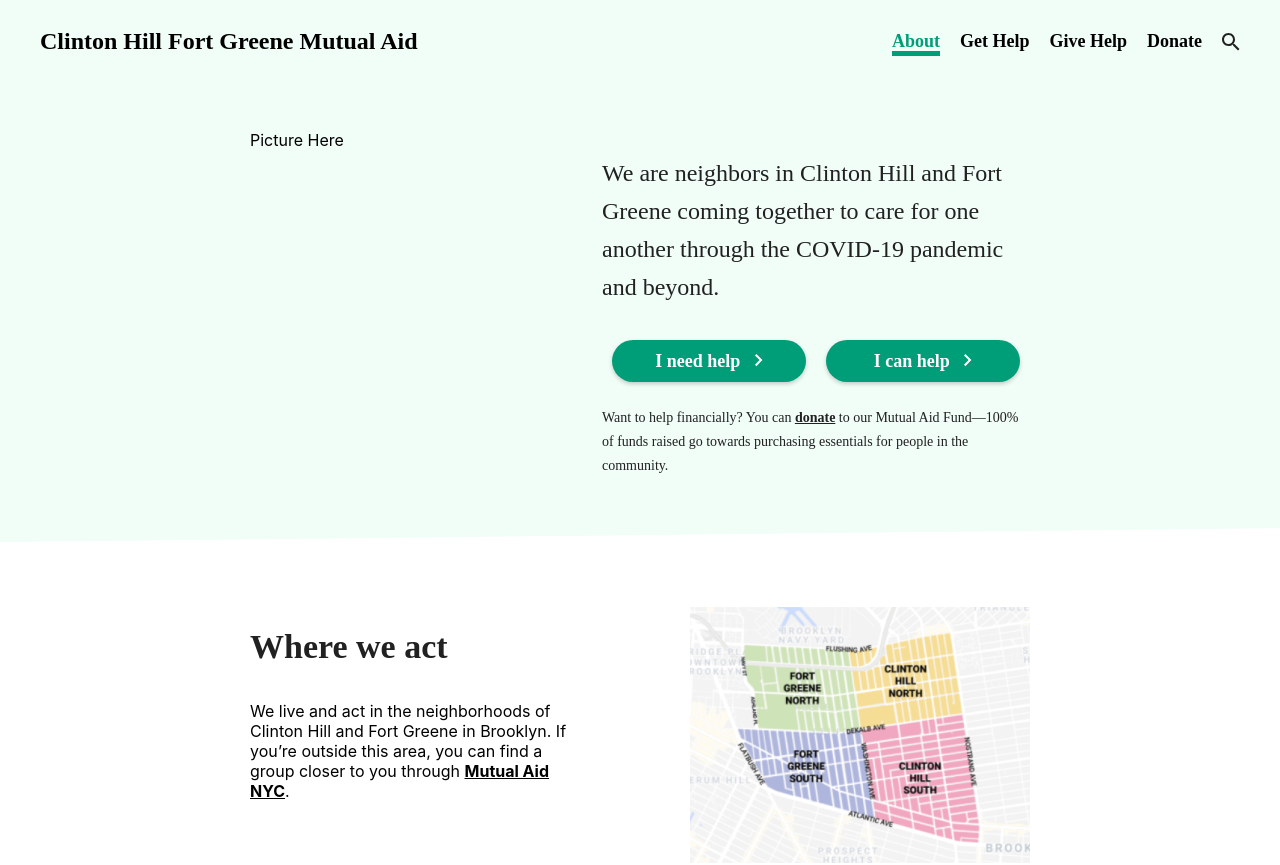
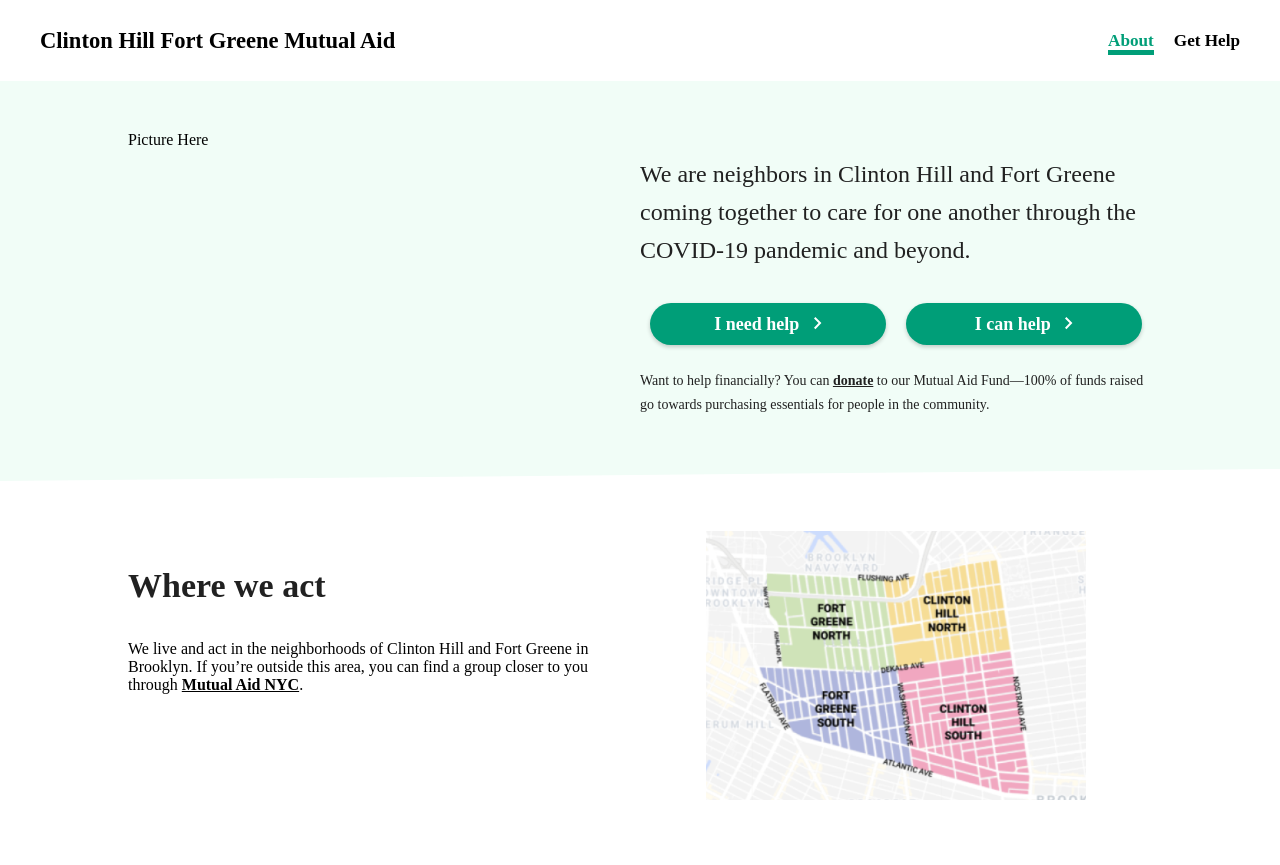
Before and after one commit to RodEsp/chfgma.org, a React (Create React App) app: page / in a window 1280 px wide. Shown: the top 865 px of the page. After the commit the page ends 800 px from the top, so only its background shows below. Built offline with nearby package versions, Linux system fonts and the light colour scheme; a web font is replaced by a local one.

Commit message:
reformatted header. modified router logic

```diff
--- a/package.json
+++ b/package.json
@@ -14,6 +14,7 @@
   "scripts": {
     "start": "react-scripts start",
     "build": "react-scripts build",
+    "deploy": "aws s3 sync build/ s3://mutual-aid-website --acl public-read",
     "test": "react-scripts test",
     "eject": "react-scripts eject"
   },
--- a/public/index.html
+++ b/public/index.html
@@ -6,8 +6,8 @@
     <meta name="viewport" content="width=device-width, initial-scale=1" />
     <!-- <meta name="theme-color" content="#000000" /> -->
     <meta
-      name="Mutual Aid Website"
-      content="Website for Mutual Aid"
+      name="Clinton Hill Fort Greene Mutual Aid Website"
+      content="Website for Clinton Hill Fort Greene Mutual Aid"
     />
     <!-- <link rel="apple-touch-icon" href="%PUBLIC_URL%/logo192.png" /> -->
     <!--
@@ -24,7 +24,7 @@
       work correctly both with client-side routing and a non-root public URL.
       Learn how to configure a non-root public URL by running `npm run build`.
     -->
-    <title>Mutual Aid</title>
+    <title>Clinton Hill Fort Greene Mutual Aid</title>
   </head>
   <body>
     <noscript>You need to enable JavaScript to run this app.</noscript>
--- a/src/App.css
+++ b/src/App.css
@@ -36,3 +36,8 @@
     transform: rotate(360deg);
   }
 }
+
+#app-container {
+  display: flex;
+  flex-direction: column;
+}
--- a/src/App.js
+++ b/src/App.js
@@ -1,22 +1,17 @@
-import React, { useEffect, useState } from 'react';
-import { BrowserRouter as Router, Route, Switch, withRouter } from 'react-router-dom';
-
-import Header from './components/layout/Header.js'
+import React from 'react';
+import { BrowserRouter as Router } from 'react-router-dom';
 import Content from './components/layout/Content.js'
-
-
 import './App.css';
+import Header from './components/layout/Header.js';
 
 const App = () => {
-
-
   return (
+    <div id="app-container">
     <Router>
-      <div className="App">
-        {/* <Header /> */}
-        <Content />
-      </div>
+      <Header/>
+      <Content />
     </Router>
+    </div>
   );
 }
 
--- a/src/components/layout/Content.js
+++ b/src/components/layout/Content.js
@@ -1,22 +1,11 @@
-import React, { useEffect, useState } from 'react';
-import { BrowserRouter as Router, Route, Switch, withRouter } from 'react-router-dom';
+import React from 'react';
+import { Route, Switch } from 'react-router-dom';
 
 import About from '../pages/About.js'
-import Header from '../layout/Header.js'
 
-function Content({history}) {
-    const [colorScheme, setColorScheme] = useState({backgroundColor: "rgb(241, 253, 247)"})
-
-    // Similar to componentDidMount and componentDidUpdate:
-    useEffect(() => {
-      console.log(history)
-      if (history.location === "/about") {
-        setColorScheme("rgb(241, 253, 247)")
-      }
-    })
+function Content() {
     return(
-        <div className="container" style={{...containerStyle}}>
-          <Header style={colorScheme}/>
+      <div className="container">
         <Switch>
           <Route exact path="/" component={About} />
           <Route exact path="/about" component={About}/>
@@ -29,10 +18,4 @@ function Content({history}) {
     )
 }
 
-const containerStyle = {
-    display: "flex",
-    flexDirection: "column",
-    paddingTop: "80px",
-}
-
-export default withRouter(Content);
+export default Content;
--- a/src/components/layout/Header.css
+++ b/src/components/layout/Header.css
@@ -3,12 +3,17 @@
     background-color: transparent;
 }
 
+
+
 .nav {
-    width: 100%;
+    /* width: 100%;
     top: 0;
     position: fixed;
     left: 0;
-    z-index: 9999;
+    z-index: 9999; */
+    /* background-color: #282c34; */
+    /* min-height: 100vh; */
+
 }
 
 .nav-container {
@@ -17,7 +22,19 @@
     flex-direction: row;
     padding: 0 30px;
     align-items: center;
+    color: white;
 }
+
+/*
+=== Dynamic Font Size ===
+Min Viewport: 300px
+Max Viewport: 1600px
+Min FontSize: 15px
+Max FontSize: 26px
+font-size: calc(14px + (26 - 14) * ((100vw - 300px) / (1600 - 300)));
+*/
+
+
 
 .nav-container > li {
     list-style: none;
@@ -30,7 +47,7 @@
     font-family: 'Montserrat';
     font-style: normal;
     font-weight: bold;
-    font-size: 24px;
+    font-size: calc(14px + (24 - 14) * ((100vw - 300px) / (1440 - 300)));
     line-height: 29px;
 }
 
@@ -38,7 +55,7 @@
     font-family: 'Montserrat';
     font-style: normal;
     font-weight: 600;
-    font-size: 18px;
+    font-size: calc(12px + (18 - 12) * ((100vw - 300px) / (1440 - 300)));
     line-height: 22px;
 }
 
--- a/src/components/layout/Header.js
+++ b/src/components/layout/Header.js
@@ -1,25 +1,38 @@
-import React from 'react';
-import { NavLink } from 'react-router-dom'
+import React, { useEffect, useState } from 'react';
+import { NavLink, BrowserRouter as Route, Switch, withRouter } from 'react-router-dom';
 
 import { ReactComponent as MagnifyingGlass } from "../../assets/magnifying-glass.svg"
 
+
 import "./Header.css"
 
-function Header({style}) {
+function Header({style, history}) {
+  // const [colorScheme, setColorScheme] = useState({backgroundColor: "rgb(241, 253, 247)"})
+
+  // // Similar to componentDidMount and componentDidUpdate:
+  // useEffect(() => {
+  //   console.log(history)
+  //   debugger
+  //   if (history.location !== "") {
+  //     if (history.location === "/about") {
+  //       setColorScheme("rgb(241, 253, 247)")
+  //     }
+  //   }
+  // })
   return (
     <header className="header">
-      <nav className="nav" style={{backgroundColor: style.backgroundColor}}>
+      <nav className="nav" style={{...style}}>
         <ul className="nav-container">
           <li className="home"><NavLink to="/" exact={true}>Clinton Hill Fort Greene Mutual Aid</NavLink></li>
           <li className="link"><NavLink to="/" exact={true} activeClassName='is-active'>About</NavLink></li>
           <li className="link"><NavLink to="/get-help"  activeClassName='is-active'>Get Help</NavLink></li>
-          <li className="link"><NavLink to="/give-help"  activeClassName='is-active'>Give Help</NavLink></li>
-          <li className="link"><NavLink to="/donate"  activeClassName='is-active'>Donate</NavLink></li>
-          <li className="link"><NavLink to="/" className="link"><MagnifyingGlass style={{margin: "7px 0 0 0"}}/></NavLink></li>
+          {/* <li className="link"><NavLink to="/give-help"  activeClassName='is-active'>Give Help</NavLink></li> */}
+          {/* <li className="link"><NavLink to="/donate"  activeClassName='is-active'>Donate</NavLink></li> */}
+          {/* <li className="link"><NavLink to="/" className="link"><MagnifyingGlass style={{margin: "7px 0 0 0"}}/></NavLink></li> */}
         </ul>
       </nav>
     </header>
   )
 }
 
-export default Header;
+export default withRouter(Header);
--- a/src/components/pages/About.css
+++ b/src/components/pages/About.css
@@ -0,0 +1,25 @@
+.about {
+    display: flex;
+    flex-direction: column;
+    flex: 1;
+}
+
+.row {
+    background: #F1FDF7;
+    clip-path: polygon(0 0, 100% 0%, 100% 97%, 0% 100%);
+    flex: 1;
+}
+
+.section {
+    display: flex;
+    flex-direction: row;
+    flex-wrap: wrap;
+    justify-items: space-between;
+    padding: 50px 10%;
+    text-align: left;
+}
+
+.sectionSide {
+    flex: 1;
+    width: 100%;
+}
--- a/src/components/pages/About.js
+++ b/src/components/pages/About.js
@@ -1,18 +1,16 @@
 import React from 'react'
 import { Link } from 'react-router-dom';
-
 import { ReactComponent as MapNeighborhood } from "../../assets/map-neighborhood.svg"
 import { ReactComponent as Chevron } from "../../assets/icons/chevron.svg"
-
 import './About.css'
 
 function About() {
     return (
-        <div>
-            <div  className="row" id="the-neighborhood" style={{ ...rowStyle, background: "#F1FDF7", clipPath: "polygon(0 0, 100% 0%, 100% 97%, 0% 100%)" }}>
-                <div className="section" style={sectionStyle}>
-                    <div className="sectionLeft" style={sectionSideStyle}>Picture Here</div>
-                    <div className="sectionRight" style={sectionSideStyle}>
+        <div className="about">
+            <div  className="row" id="the-neighborhood">
+                <div className="section">
+                    <div className="sectionSide">Picture Here</div>
+                    <div className="sectionSide">
                         <p style={sectionTitle}>We are neighbors in Clinton Hill and Fort Greene coming together to care for one another through the COVID-19 pandemic and beyond.</p>
                         <div className="buttonsContainer" style={buttonsContainer}>
                             <Link style={buttonStyle} to="/get-help">I need help {buttonChevron}</Link>
@@ -22,9 +20,9 @@ function About() {
                     </div>
                 </div>
             </div>
-            <div className="row" id="where-we-act" style={{ ...rowStyle, backgroundColor: "white" }}>
-                <div className="section" style={{ ...sectionStyle, backgroundColor: "white" }}>
-                    <div className="sectionLeft" style={{...sectionSideStyle}}>
+            <div className="row" id="where-we-act" style={{backgroundColor: "white" }}>
+                <div className="section" style={{backgroundColor: "white" }}>
+                    <div className="sectionSide">
                         <p style={{
                             fontFamily: "Montserrat",
                             fontStyle: "normal",
@@ -35,18 +33,18 @@ function About() {
                         }}>Where we act</p>
                         <p>We live and act in the neighborhoods of Clinton Hill and Fort Greene in Brooklyn. If you’re outside this area, you can find a group closer to you through <b><u>Mutual Aid NYC</u></b>.</p>
                     </div>
-                    <div className="sectionRight" style={sectionSideStyle}>
-                        <MapNeighborhood style={{width: "100%"}} />
+                    <div className="sectionSide">
+                        <MapNeighborhood style={{width: "100%", minWidth: "380px"}}/>
                     </div>
                 </div>
             </div>
-            <div className="row" id="our-principles" style={{ ...rowStyle, background: "#F1FDF7", }}>
-                <div className="section" style={{ ...sectionStyle}}>
+            <div className="row" id="our-principles" style={{background: "#F1FDF7"}}>
+                <div className="section">
                     <p style={principleStyles.title}>Our principles</p>
-                    {principles.map(({title, description}) => (
-                        <div className="principle-container" style={principleStyles.container}>
-                            <div class="principle-name" style={principleStyles.name}>{title}</div>
-                            <div class="principle-description" style={principleStyles.description}>{description}</div>
+                    {principles.map(({title, description}, i) => (
+                        <div className="principle-container" key={"principles-key-"+i} style={principleStyles.container}>
+                            <div className="principle-name" style={principleStyles.name}>{title}</div>
+                            <div className="principle-description" style={principleStyles.description}>{description}</div>
                         </div>
                     ))}
                 </div>
@@ -91,27 +89,7 @@ const principleStyles = {
     },
 }
 
-// Row
-const rowStyle = {
-    // -webkit-clip-path: polygon(0 0, 1600px 0, 1600px 87%, 0 100%);
-    clipPath: "polygon(0 4%, 100% 0%, 100% 97%, 0% 100%)",
-    width: "100%",
-}
 // Section
-const sectionStyle = {
-    margin: "auto",
-    display: "flex",
-    flexDirection: "row",
-    flexWrap: "wrap",
-    justifyItems: "space-between",
-    padding: "0 200px",
-    textAlign: "left",
-}
-const sectionSideStyle = {
-    flex: ".5",
-    padding: "50px",
-}
-
 const sectionTitle = {
     fontFamily: "Montserrat",
     fontStyle: "normal",
--- a/src/index.css
+++ b/src/index.css
@@ -1,8 +1,7 @@
 body {
-  margin: 0;
-  font-family: -apple-system, BlinkMacSystemFont, 'Segoe UI', 'Roboto', 'Oxygen',
-    'Ubuntu', 'Cantarell', 'Fira Sans', 'Droid Sans', 'Helvetica Neue',
-    sans-serif;
+  /* font-family: -apple-system, BlinkMacSystemFont, 'Segoe UI', 'Roboto', 'Oxygen', */
+    /* 'Ubuntu', 'Cantarell', 'Fira Sans', 'Droid Sans', 'Helvetica Neue', */
+    /* sans-serif; */
   -webkit-font-smoothing: antialiased;
   -moz-osx-font-smoothing: grayscale;
 }
@@ -16,3 +15,16 @@ code {
   font-family: 'Montserrat';
   src: local('Montserrat'), url(./fonts/Montserrat/Montserrat-Regular.ttf) format('truetype');
 }
+
+html,body
+{
+  margin: 0;
+  width: 100%;
+  height: 100%;
+  /* position: "fixed"; */
+  /* overflow: auto;
+  padding:0; */
+  padding: 0;
+  position: fixed;
+  overflow-x: hidden;
+}
```
Also changed, not shown: 1 other file (tests, documents, lock files or other folders). Lines whose indentation alone changed are shown as unchanged.
